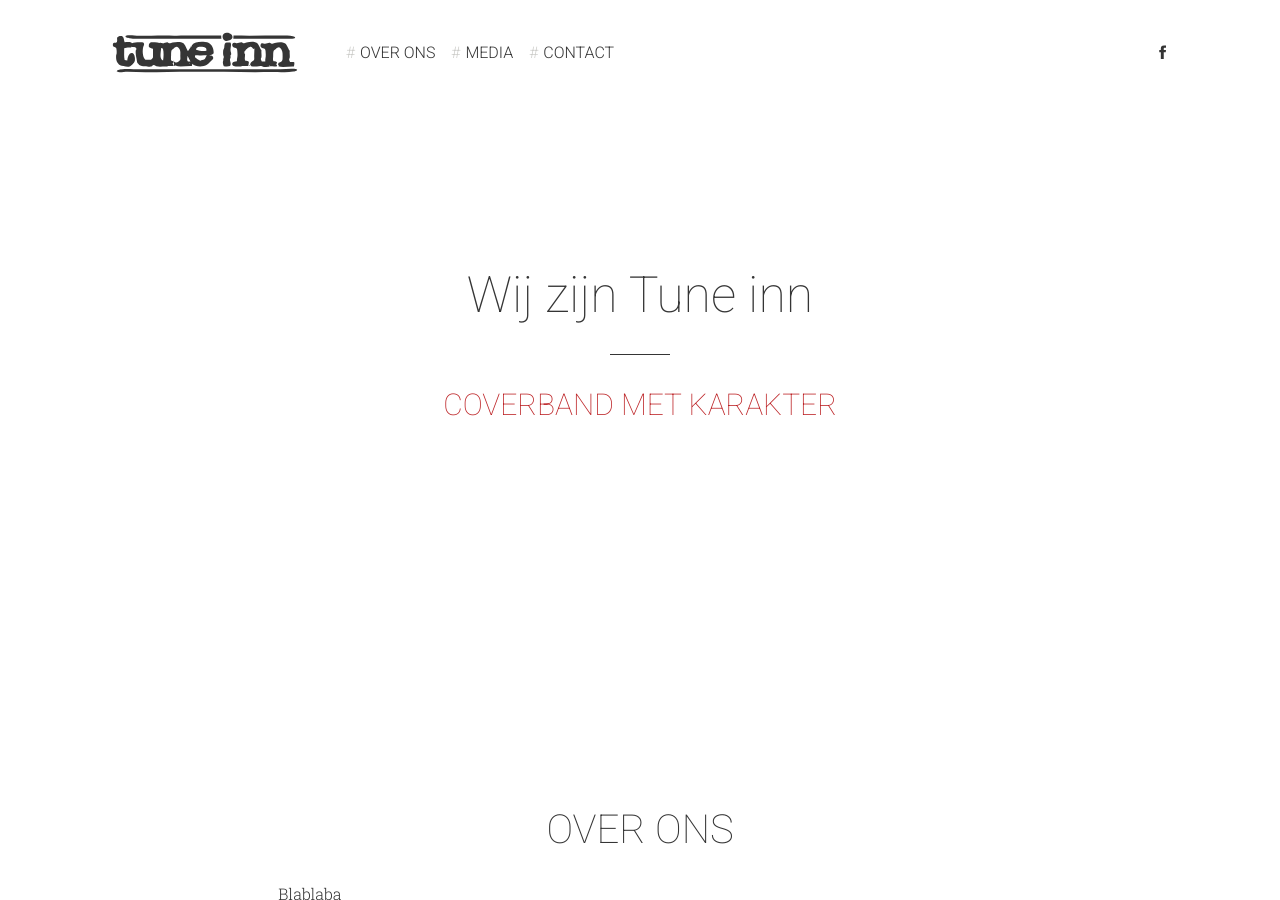
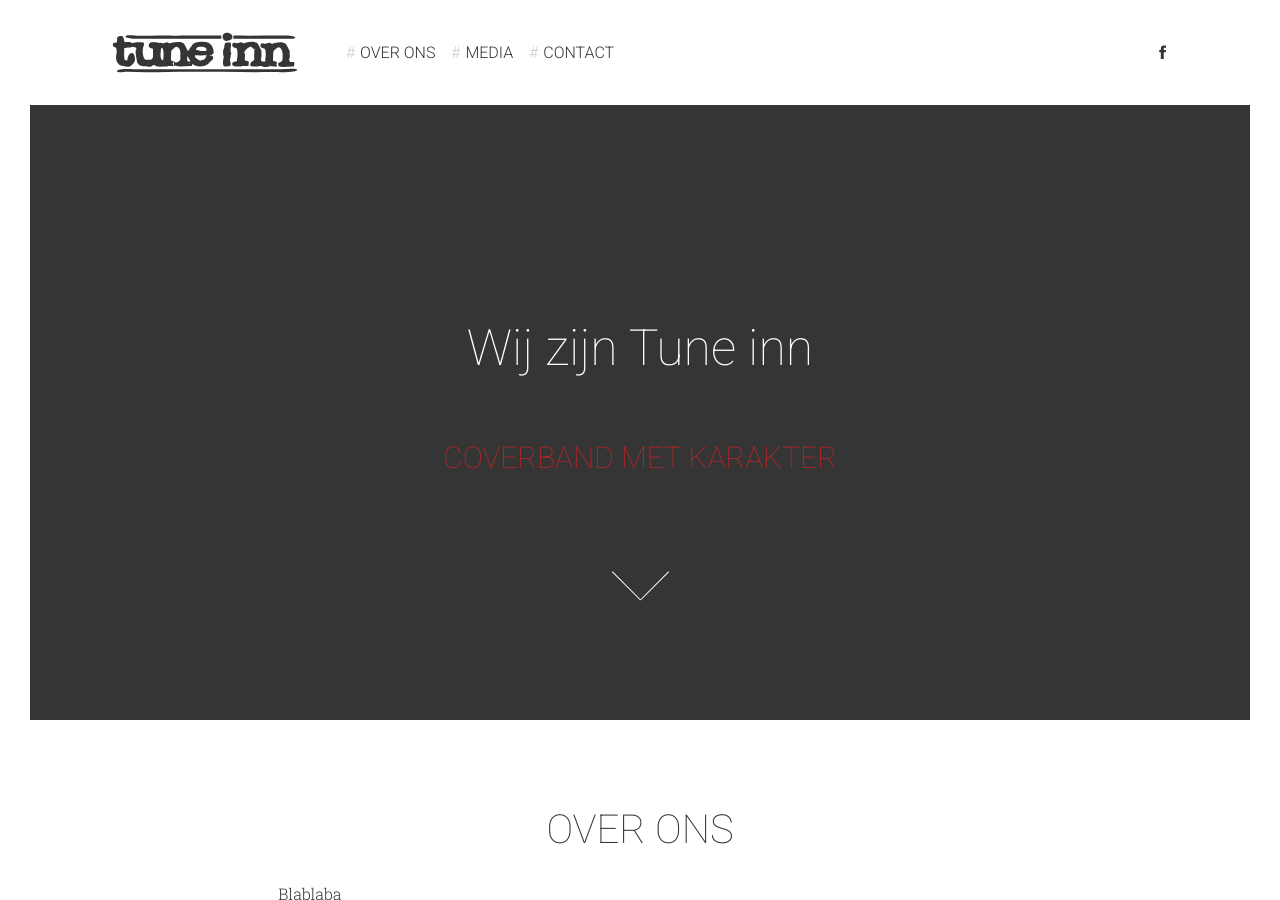
Before and after one commit to olavpeuscher/tuneinnband.nl, a Jekyll site: the page built from index.html, in a window 1280 px wide and 900 px high. Built offline with Jekyll 4.4.1, drawn with Linux system fonts in a browser that asks for light colours; nearby versions of some CDN libraries; some web fonts are replaced; Markdown is read by kramdown in place of the engine named in the settings.

Commit message:
Change header

```diff
--- a/css/app.sass
+++ b/css/app.sass
@@ -45,26 +45,27 @@
     height: 80vh
     position: relative
     margin-bottom: 90px
-    //&:before
-    //  content: ''
-    //  position: absolute
-    //  left: 0
-    //  top: 0
-    //  width: 100%
-    //  height: 100%
-    //  background-color: $black-color
-    //  opacity: 1
-    //  filter: alpha(opacity=100)
-    //  transition: opacity ease-out 250ms
-    //  -webkit-transition: opacity ease-out 250ms
-    //  -moz-transition: opacity ease-out 250ms
-    //  z-index: -1
+    padding-top: 105px
+    &:before
+      content: ''
+      position: absolute
+      left: 30px
+      top: 105px
+      width: calc(100% - 60px)
+      height: calc(100% - 105px)
+      background-color: $black-color
+      opacity: 1
+      filter: alpha(opacity=100)
+      transition: opacity ease-out 250ms
+      -webkit-transition: opacity ease-out 250ms
+      -moz-transition: opacity ease-out 250ms
+      z-index: -1
     .wrapper
       display: table-cell
       width: 100%
       vertical-align: middle
       h1
-        color: $black-color
+        color: white
         position: relative
         width: 100%
         margin: 0 0 30px 0
```
Also changed, not shown: README.md.
